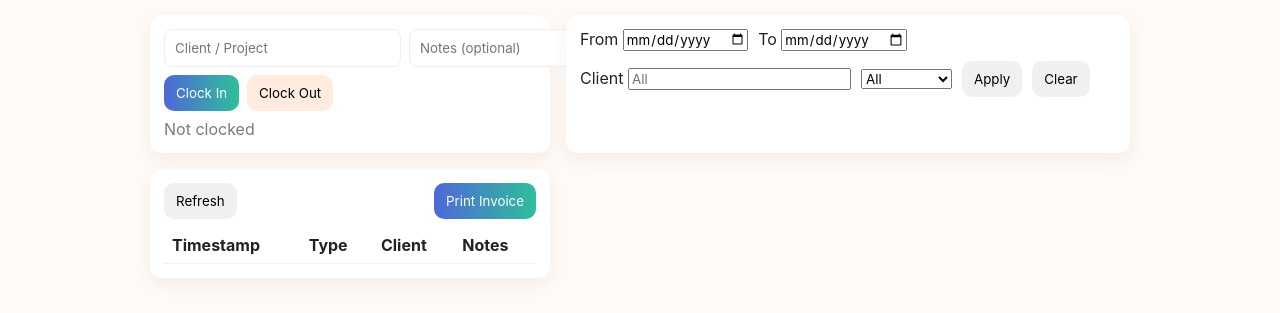
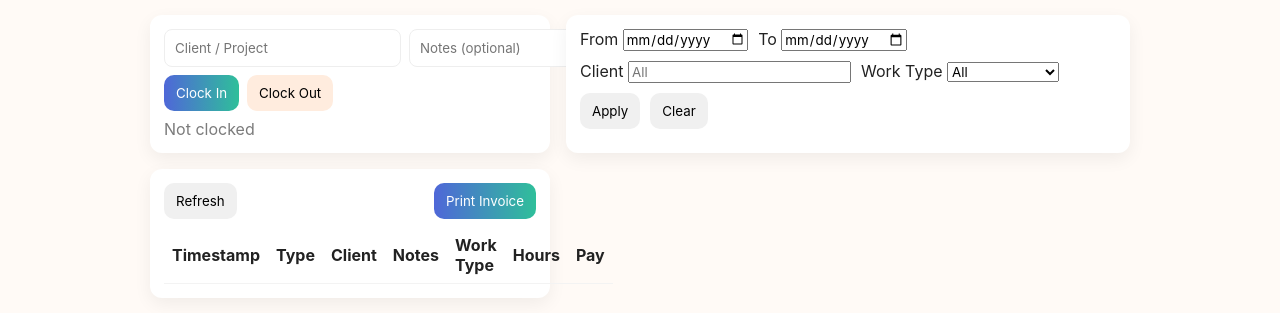
Before and after one commit to Qu-tobechukwu/clocking-in-and-out, a browser extension: page index.html in a window 1280 px wide. Shown: the part 223-536 px from the top of the page. Drawn offline with Linux system fonts and the light colour scheme.

Commit message:
Add work type selection and update log table

```diff
--- a/index.html
+++ b/index.html
@@ -21,6 +21,10 @@
 <div class="inputs">
 <input id="client" placeholder="Client / Project" />
 <input id="notes" placeholder="Notes (optional)" />
+<select id="workType">
+<option value="Normal">Normal Work – R200/hr</option>
+<option value="Cyber">Cybersecurity Work – R400/hr</option>
+</select>
 </div>
 <div class="actions">
 <button id="clockInBtn" class="btn primary">Clock In</button>
@@ -35,11 +39,13 @@
 <label>From <input type="date" id="fromDate" /></label>
 <label>To <input type="date" id="toDate" /></label>
 <label>Client <input id="filterClient" placeholder="All" /></label>
+<label>Work Type
 <select id="typeFilter">
 <option value="all">All</option>
-<option value="in">Clock Ins</option>
-<option value="out">Clock Outs</option>
+<option value="Normal">Normal</option>
+<option value="Cyber">Cybersecurity</option>
 </select>
+</label>
 <button id="applyFilter" class="btn">Apply</button>
 <button id="clearFilter" class="btn">Clear</button>
 </div>
@@ -53,7 +59,7 @@
 </div>
 <table id="logTable">
 <thead>
-<tr><th>Timestamp</th><th>Type</th><th>Client</th><th>Notes</th></tr>
+<tr><th>Timestamp</th><th>Type</th><th>Client</th><th>Notes</th><th>Work Type</th><th>Hours</th><th>Pay</th></tr>
 </thead>
 <tbody></tbody>
 </table>
```
